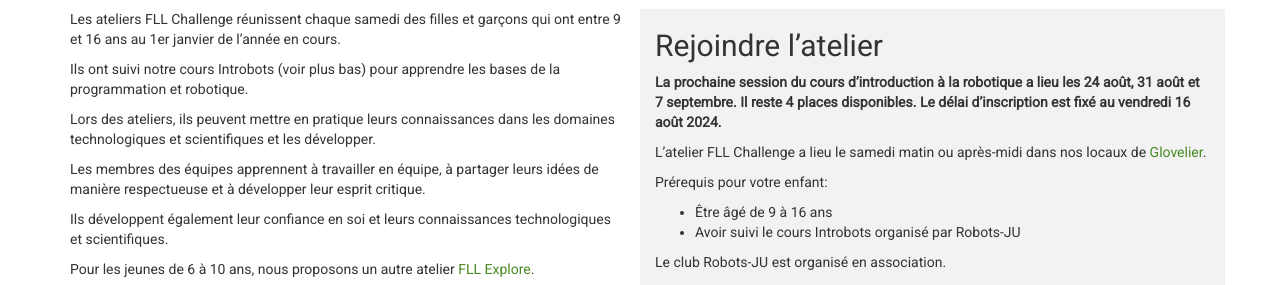
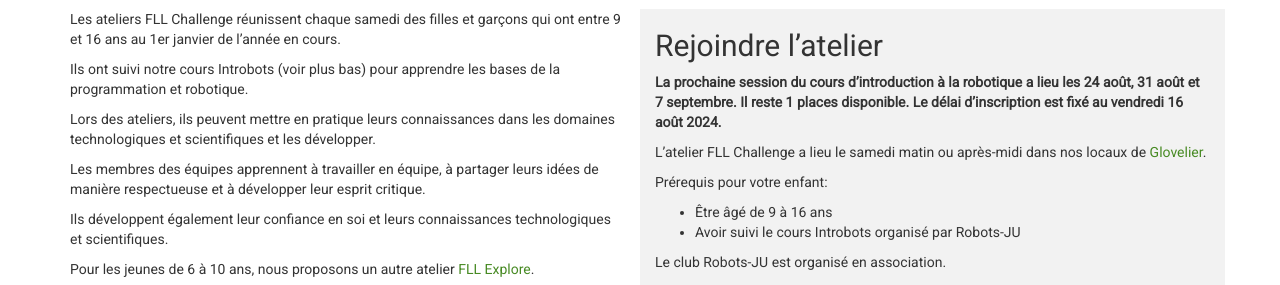
Before and after one commit to robots-ju/robots-ju.ch, a Jekyll site: the page built from ateliers-fll.md, in a window 1280 px wide and 900 px high. Shown: the part 437-722 px from the top of the window. Built offline with Jekyll 4.4.1, drawn with Linux system fonts in a browser that asks for light colours; comment, search, counter and statistics services are not loaded.

Commit message:
Update ateliers-fll.md

```diff
--- a/ateliers-fll.md
+++ b/ateliers-fll.md
@@ -70,7 +70,7 @@ Plus d'informations: <https://coupe.robots-ju.ch/>
 
 ## Rejoindre l'atelier
 
-**La prochaine session du cours d'introduction à la robotique a lieu les 24 août, 31 août et 7 septembre. Il reste 4 places disponibles. Le délai d'inscription est fixé au vendredi 16 août 2024.**
+**La prochaine session du cours d'introduction à la robotique a lieu les 24 août, 31 août et 7 septembre. Il reste 1 places disponible. Le délai d'inscription est fixé au vendredi 16 août 2024.**
 
 L'atelier FLL Challenge a lieu le samedi matin ou après-midi dans nos locaux de [Glovelier](https://www.google.ch/maps/place/Rue+des+Places+7,+2855+Glovelier/@47.3390915,7.2066171,17z/data=!3m1!4b1!4m5!3m4!1s0x4791e4df12d571d5:0xfc3cb407ccf2c65f!8m2!3d47.3390879!4d7.2088058?hl=fr).
 
```
